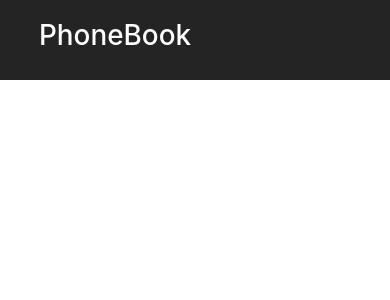
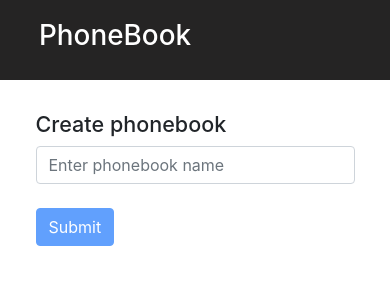
Before and after one commit to SomValentino/ABSA.PhoneBook.App, a React (Create React App) app in the folder ABSA.PhoneBook.WebApp/phonebook.react.app/: page /createbook in a window 390 px wide. Shown: the top 300 px of the page. Built offline with nearby package versions, Linux system fonts and the light colour scheme.

Commit message:
added create phone book

```diff
--- a/ABSA.PhoneBook.WebApp/phonebook.react.app/src/components/Data/table.js
+++ b/ABSA.PhoneBook.WebApp/phonebook.react.app/src/components/Data/table.js
@@ -1,7 +1,10 @@
 import React from "react";
 import { useTable, usePagination } from "react-table";
 
-function Table({
+import Table from "react-bootstrap/Table";
+import { Button } from "react-bootstrap";
+
+function PTable({
   setPerPage,
   setPage,
   columns,
@@ -51,7 +54,7 @@ function Table({
 
   return (
     <>
-      <table {...getTableProps()} className="table-fixed">
+      <Table {...getTableProps()} className="table-fixed">
         <thead>
           {headerGroups.map(headerGroup => (
             <tr {...headerGroup.getHeaderGroupProps()}>
@@ -93,46 +96,50 @@ function Table({
             );
           })}
         </tbody>
-      </table>
+      </Table>
 
       <div className="flex justify-between bg-red-100 p-4">
-        <button
+        <Button
           onClick={() => {
             setPage(1);
           }}
           disabled={currentpage === 1}
+          variant="danger"
         >
           first
-        </button>{" "}
-        <button
+        </Button>{" "}
+        <Button
           onClick={() => {
             setPage(s => (s === 0 ? 0 : s - 1));
           }}
           disabled={currentpage === 1}
+          variant="danger"
         >
           prev
-        </button>{" "}
-        <button
+        </Button>{" "}
+        <Button
           onClick={() => {
             setPage(s => s + 1);
             console.log(currentpage);
           }}
           disabled={currentpage >= Math.ceil(totalPage / perPage)}
+          variant="success"
         >
           next
-        </button>{" "}
-        <button
+        </Button>{" "}
+        <Button
           onClick={() => {
             setPage(Math.ceil(totalPage / perPage));
           }}
           disabled={currentpage >= Math.ceil(totalPage / perPage)}
+          variant="success"
         >
           last
-        </button>{" "}
+        </Button>{" "}
         <span>
           Page{" "}
           <strong>
-            {pageIndex} of {Math.ceil(totalPage/perPage)}
+            {pageIndex} of {Math.ceil(totalPage / perPage)}
           </strong>{" "}
         </span>
         <span>
@@ -141,9 +148,9 @@ function Table({
             type="number"
             defaultValue={pageIndex}
             min="1"
-            max={totalPage}
+            max={Math.ceil(totalPage / perPage)}
             onChange={e => {
-              const page = e.target.value ? Number(e.target.value) : 1;
+              let page = e.target.value ? Number(e.target.value) : 1;
               setPage(page);
             }}
             className="w-20 border-2 rounded px-2"
@@ -153,7 +160,7 @@ function Table({
           value={perPage}
           onChange={e => {
             // setPageSize(Number(e.target.value));
-            console.log(Number(e.target.value))
+            console.log(Number(e.target.value));
             setPerPage(Number(e.target.value));
           }}
         >
@@ -168,4 +175,4 @@ function Table({
   );
 }
 
-export default Table;
+export default PTable;
--- a/ABSA.PhoneBook.WebApp/phonebook.react.app/src/components/PhoneBook/book.js
+++ b/ABSA.PhoneBook.WebApp/phonebook.react.app/src/components/PhoneBook/book.js
@@ -4,6 +4,7 @@ import { Button } from "react-bootstrap";
 
 import useFetch from '../../hook/usefetch'
 import PTable from '../Data/table'
+import Card from '../UI/card'
 
 const Book = () => {
   const history = useHistory()
@@ -16,9 +17,12 @@ const Book = () => {
 
   const list = phonebookData?.phoneBooks.map(book => {
     return {
-      PhoneBookName : book.name,
-      Actions: <Button onClick={() => history.push(`/entry/${book.id}`)}>View</Button>
-    }
+      PhoneBookName: book.name,
+      DateCreated: new Date(book.createdAt).toLocaleDateString('en-ZA'),
+      Actions: (
+        <Button onClick={() => history.push(`/entry/${book.id}`)}>View</Button>
+      )
+    };
   })
 
   const data = useMemo(() => list, [phonebookData])
@@ -29,6 +33,10 @@ const Book = () => {
         accessor: "PhoneBookName"
       },
       {
+        Header: "DateCreated",
+        accessor: "DateCreated"
+      },
+      {
         Header: "Actions",
         accessor: "Actions"
       }
@@ -37,17 +45,25 @@ const Book = () => {
   );
   if (isloading) return <div>loading...</div>;
   return (
+    <Card>
       <div className="p-4 bg-white my-4 rounded shadow-xl grid">
         <div>
-        <Button onClick={() => history.push('/createbook')}>Create new PhoneBook</Button>
-      </div><br/>
+          <Button onClick={() => history.push("/createbook")}>
+            Create new PhoneBook
+          </Button>
+        </div>
+        <br />
         <div>
-        <input type="text" value={proxySerach} onChange={e => {
+          <input
+            type="text"
+            value={proxySerach}
+            onChange={e => {
               const textValue = e.target.value;
-          setProxySerach(textValue)
-          if(!textValue) setSearch(null)
-        }} />
-        <Button onClick={() => setSearch(proxySerach) }>Search</Button>
+              setProxySerach(textValue);
+              if (!textValue) setSearch(null);
+            }}
+          />{'  '}
+          <Button onClick={() => setSearch(proxySerach)}>Search</Button>
         </div>
         <PTable
           data={data}
@@ -59,7 +75,8 @@ const Book = () => {
           totalPage={phonebookData?.total}
         />
       </div>
-  )
+    </Card>
+  );
 };
 
 export default Book;
--- a/ABSA.PhoneBook.WebApp/phonebook.react.app/src/components/PhoneBook/createbook.js
+++ b/ABSA.PhoneBook.WebApp/phonebook.react.app/src/components/PhoneBook/createbook.js
@@ -1,6 +1,74 @@
-import React from 'react'
+import React, { useState, useEffect } from "react";
+import { useHistory } from "react-router-dom";
+import { Button } from "react-bootstrap";
+
+import useFetch from "../../hook/usefetch";
+import Card from '../UI/card'
+
 const CreateBook = () => {
-    return <div></div>
-}
+  const [name, setName] = useState(null);
+  const [payload, setPayload] = useState(null);
+  const { data, isloading, error } = useFetch(
+    "/api/phonebook",
+    "POST",
+    payload
+  );
+  const history = useHistory()
+  return (
+    <Card>
+      <div>
+        <h4>Create phonebook</h4>
+        {!payload && isloading && !error ? (
+          <form>
+            <div className="form-group row">
 
-export default CreateBook
+              <div className="col-md-6">
+                <input
+                  type="text"
+                  name="name"
+                  value={name}
+                  onChange={e => setName(e.target.value)}
+                  className="form-control"
+                  placeholder="Enter phonebook name"
+                />
+              </div>
+            </div><br/>
+            {!name ? (
+              <Button type="submit" disabled>
+                Submit
+              </Button>
+            ) : (
+              <Button type="submit" onClick={() => setPayload({ name })}>
+                Submit
+              </Button>
+            )}
+          </form>
+        ) : payload && !isloading && !error ? (
+          <div>
+            <p>Successfully created phonebook</p>
+            <div className="row">
+              <div className="col-md-3">
+                <Button type="button" onClick={() => history.push("/")}>
+                  Back
+                </Button>
+              </div>
+            </div>
+          </div>
+        ) : (
+          <div>
+            <p>An error occured</p>
+            <div className="row">
+              <div className="col-md-3">
+                <Button type="button" onClick={() => history.push("/")}>
+                  Back
+                </Button>
+              </div>
+            </div>
+          </div>
+        )}
+      </div>
+    </Card>
+  );
+};
+
+export default CreateBook;
--- a/ABSA.PhoneBook.WebApp/phonebook.react.app/src/components/PhoneBook/createentry.js
+++ b/ABSA.PhoneBook.WebApp/phonebook.react.app/src/components/PhoneBook/createentry.js
@@ -1,5 +1,21 @@
+import React,{useState,useEffect} from 'react'
+import {useHistory} from 'react-router-dom'
 const CreateEntry = () => {
-    return <div></div>
+    const [name, setName] = useState(null)
+    return (
+      <div>
+        <form>
+          <div className="form-group row">
+            <div className="col-md-3">
+              <label htmlFor="name" className="control-label col-md-3"></label>
+            </div>
+            <div className="col-md-3">
+                <input type="text" name="name" value={name} onChange={e => setName(e.target.value)} />
+            </div>
+          </div>
+        </form>
+      </div>
+    );
 }
 
 export default CreateEntry
--- /dev/null
+++ b/ABSA.PhoneBook.WebApp/phonebook.react.app/src/components/UI/card.js
@@ -0,0 +1,13 @@
+import classes from "./card.module.css";
+
+const Card = props => {
+  return (
+    <section
+      className={`${classes.card} ${props.className ? props.className : ""}`}
+    >
+      {props.children}
+    </section>
+  );
+};
+
+export default Card;
--- /dev/null
+++ b/ABSA.PhoneBook.WebApp/phonebook.react.app/src/components/UI/card.module.css
@@ -0,0 +1,9 @@
+.card {
+  margin: 1rem auto;
+  border-radius: 6px;
+  background-color: white;
+  padding: 1rem;
+  width: 90%;
+  vertical-align: middle;
+  max-width: 40rem;
+}
--- a/ABSA.PhoneBook.WebApp/phonebook.react.app/src/hook/usefetch.js
+++ b/ABSA.PhoneBook.WebApp/phonebook.react.app/src/hook/usefetch.js
@@ -1,5 +1,5 @@
 import {useState,useEffect,useCallback} from 'react'
-const useFetch = (path,method= 'GET',payload = null,page,pageSize,search=null) => {
+const useFetch = (path,method= 'GET',payload = null,page=null,pageSize=null,search=null) => {
     const [data, setData] = useState(null)
     const [isloading, setLoading] = useState(true)
     const [error, setError] = useState(null)
@@ -7,7 +7,9 @@ const useFetch = (path,method= 'GET',payload = null,page,pageSize,search=null) =
     const { REACT_APP_BaseUrl } = process.env;
 
     const buildUrl = () => {
-        let fullPath = REACT_APP_BaseUrl + path + `?page=${page}&pageSize=${pageSize}`
+        let fullPath = REACT_APP_BaseUrl + path
+
+        if(page && pageSize) fullPath +=`?page=${page}&pageSize=${pageSize}`
 
         if(search) fullPath += `&searchCriteria=${search}`
 
@@ -18,7 +20,7 @@ const useFetch = (path,method= 'GET',payload = null,page,pageSize,search=null) =
         const url = buildUrl()
 
         try {
-            setLoading(true)
+            if((method === 'POST' || method === 'PUT') && !payload) return
             var response = await fetch(url,{
                 method:method,
                 headers: {"Content-Type": "application/json"},
@@ -43,11 +45,11 @@ const useFetch = (path,method= 'GET',payload = null,page,pageSize,search=null) =
               setError(null);
             }, 2000);
         }
-    },[path,page,pageSize,search])
+    },[path,page,pageSize,search,payload])
 
     useEffect(() => {
         GetData()
-    }, [path,GetData,page,pageSize,search])
+    }, [path,GetData,page,pageSize,search,payload])
 
     return {data,isloading,error}
 
```
Also changed, not shown: 1 other file (tests, documents, lock files or other folders). Lines whose indentation alone changed are shown as unchanged.
